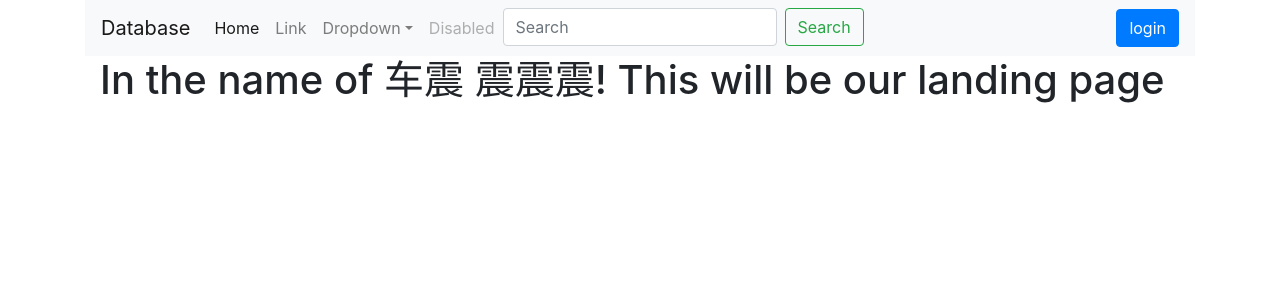
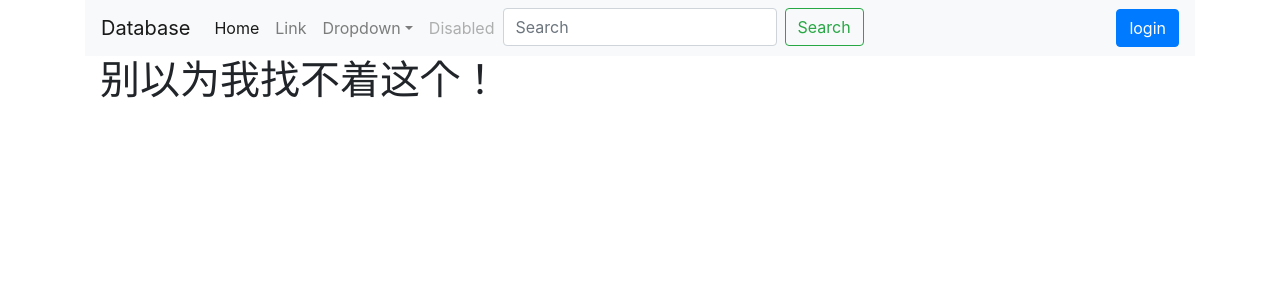
Before and after one commit to kevinchezh/NBAcoursePJ, a React (Create React App) app in the folder client/: page / in a window 1280 px wide. Shown: the top 300 px of the page. Built offline with nearby package versions, Linux system fonts and the light colour scheme.

Commit message:
V1 (#1)
* fix a serious BUGGGGGGGGgit add .git add .

* test if branch works

```diff
--- a/client/src/components/Landing.js
+++ b/client/src/components/Landing.js
@@ -3,7 +3,7 @@ class Landing extends Component {
 	render() {
 		return (
 			<div className = "container">
-				<h1>In the name of 车震 震震震! This will be our landing page</h1>
+				<h1>别以为我找不着这个！</h1>
 			</div>
 		);
 	}
```
